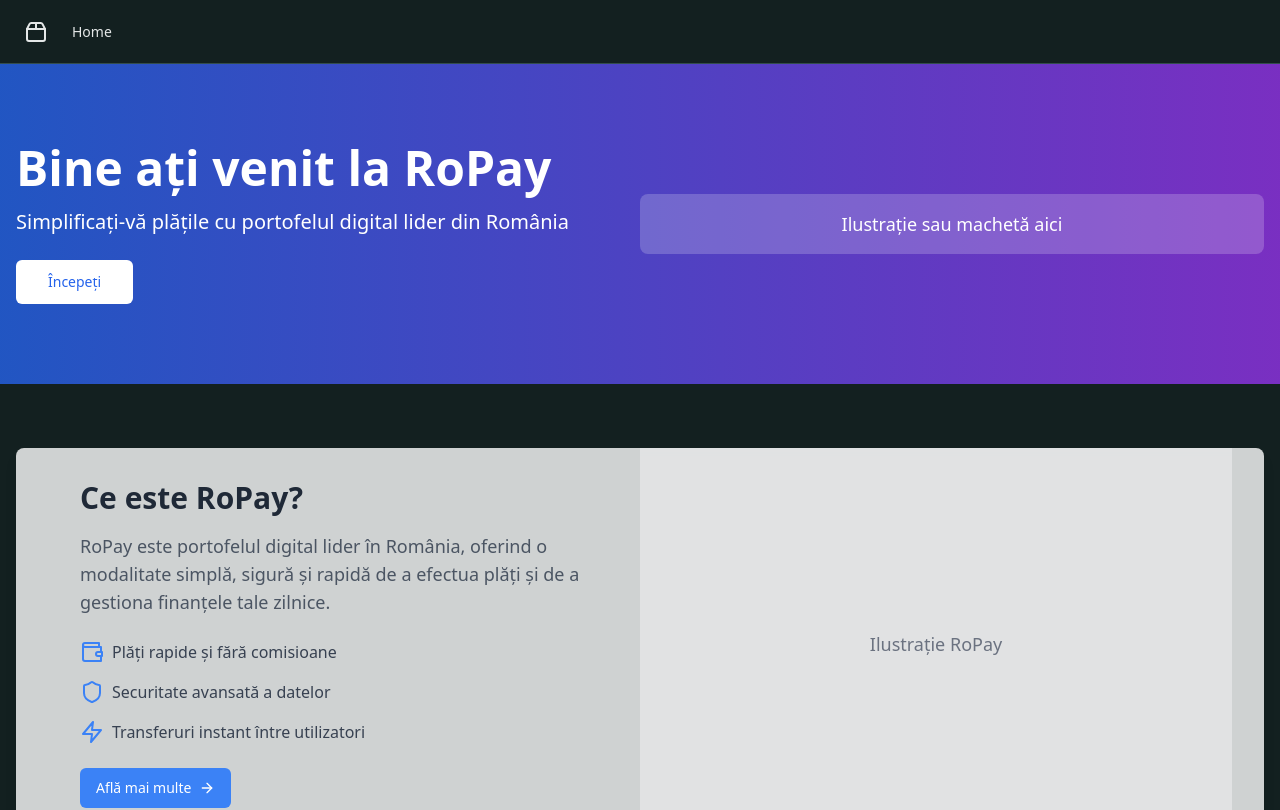
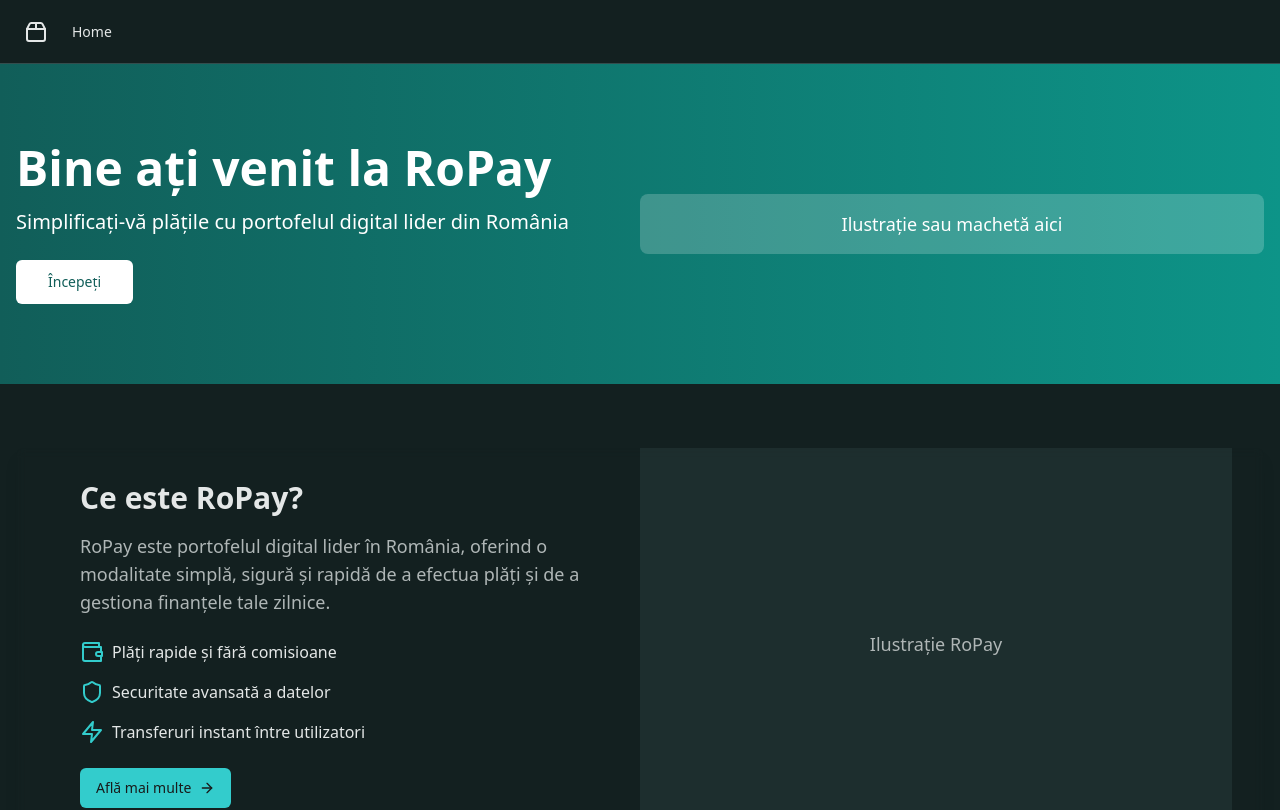
Before and after one commit to GPT-Engineer-App/astro-strapi-tailwind-vite, a React (Vite) app: page / in a window 1280 px wide. Shown: the top 810 px of the page. Built offline with nearby package versions, Linux system fonts and the light colour scheme.

Commit message:
Fix section backgrounds to match dark theme and improve transparency

```diff
--- a/src/pages/Index.jsx
+++ b/src/pages/Index.jsx
@@ -12,7 +12,7 @@ const Index = () => {
   return (
     <div className="min-h-screen">
       {/* Hero Section */}
-      <section className="w-full bg-gradient-to-r from-blue-600/80 to-purple-600/80 text-white py-20">
+      <section className="w-full bg-gradient-to-r from-teal-800 to-teal-600 text-white py-20">
         <div className="container mx-auto px-4 flex flex-col md:flex-row items-center justify-between">
           <div className="md:w-1/2 mb-10 md:mb-0">
             <h1 className="text-4xl md:text-5xl font-bold mb-4">
@@ -21,7 +21,7 @@ const Index = () => {
             <p className="text-xl mb-6">
               Simplificați-vă plățile cu portofelul digital lider din România
             </p>
-            <Button size="lg" className="bg-white text-blue-600 hover:bg-blue-100">
+            <Button size="lg" className="bg-white text-teal-800 hover:bg-teal-100">
               Începeți
             </Button>
           </div>
@@ -36,38 +36,38 @@ const Index = () => {
 
       {/* Ce este RoPay? Section */}
       <section className="py-16 px-4 bg-transparent">
-        <div className="container mx-auto bg-white/80 rounded-lg shadow-lg overflow-hidden backdrop-blur-sm">
+        <div className="container mx-auto bg-transparent rounded-lg shadow-lg overflow-hidden backdrop-blur-sm">
           <div className="flex flex-col md:flex-row">
             <div className="md:w-1/2 p-8">
-              <h2 className="text-3xl font-bold mb-4 text-gray-800">Ce este RoPay?</h2>
-              <p className="text-lg text-gray-600 mb-6">
+              <h2 className="text-3xl font-bold mb-4 text-foreground">Ce este RoPay?</h2>
+              <p className="text-lg text-muted-foreground mb-6">
                 RoPay este portofelul digital lider în România, oferind o modalitate simplă, sigură și rapidă de a efectua plăți și de a gestiona finanțele tale zilnice.
               </p>
               <div className="space-y-4 mb-6">
                 <div className="flex items-center">
-                  <Wallet className="h-6 w-6 text-blue-500 mr-2" />
-                  <span className="text-gray-700">Plăți rapide și fără comisioane</span>
+                  <Wallet className="h-6 w-6 text-primary mr-2" />
+                  <span className="text-foreground">Plăți rapide și fără comisioane</span>
                 </div>
                 <div className="flex items-center">
-                  <Shield className="h-6 w-6 text-blue-500 mr-2" />
-                  <span className="text-gray-700">Securitate avansată a datelor</span>
+                  <Shield className="h-6 w-6 text-primary mr-2" />
+                  <span className="text-foreground">Securitate avansată a datelor</span>
                 </div>
                 <div className="flex items-center">
-                  <Zap className="h-6 w-6 text-blue-500 mr-2" />
-                  <span className="text-gray-700">Transferuri instant între utilizatori</span>
+                  <Zap className="h-6 w-6 text-primary mr-2" />
+                  <span className="text-foreground">Transferuri instant între utilizatori</span>
                 </div>
               </div>
               <Button
                 onClick={scrollToNextSection}
-                className="bg-blue-500 text-white hover:bg-blue-600"
+                className="bg-primary text-primary-foreground hover:bg-primary/90"
               >
                 Află mai multe <ArrowRight className="ml-2 h-4 w-4" />
               </Button>
             </div>
-            <div className="md:w-1/2 bg-gray-100/50 flex items-center justify-center p-8">
+            <div className="md:w-1/2 bg-muted/50 flex items-center justify-center p-8">
               {/* Placeholder for RoPay illustration */}
               <div className="text-center">
-                <p className="text-lg text-gray-500">Ilustrație RoPay</p>
+                <p className="text-lg text-muted-foreground">Ilustrație RoPay</p>
               </div>
             </div>
           </div>
@@ -77,7 +77,7 @@ const Index = () => {
       {/* Features Section (placeholder for smooth scroll) */}
       <section id="features" className="py-16 bg-transparent">
         <div className="container mx-auto px-4">
-          <h2 className="text-3xl font-bold text-center mb-8">Caracteristici</h2>
+          <h2 className="text-3xl font-bold text-center mb-8 text-foreground">Caracteristici</h2>
           {/* Add feature content here */}
         </div>
       </section>
```
